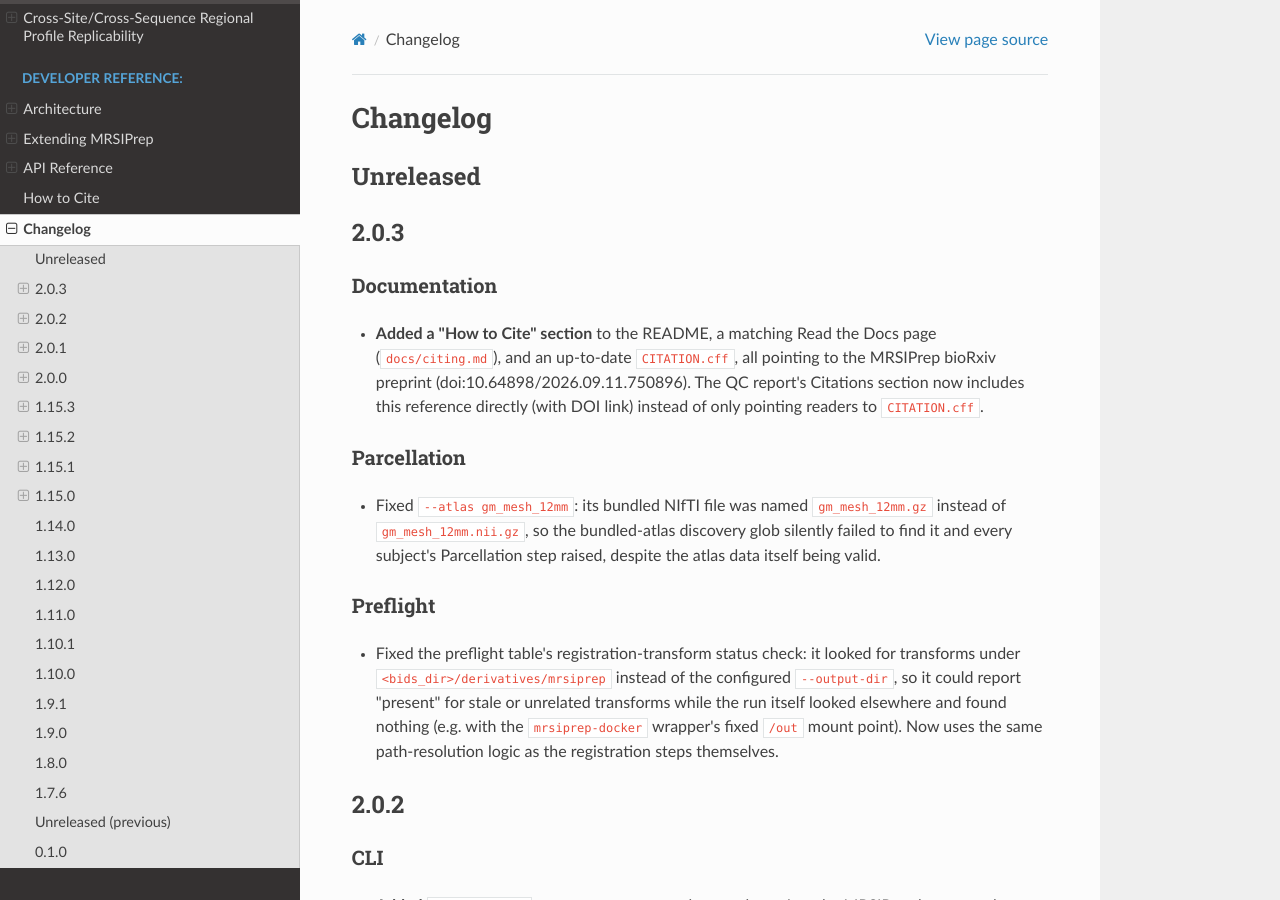
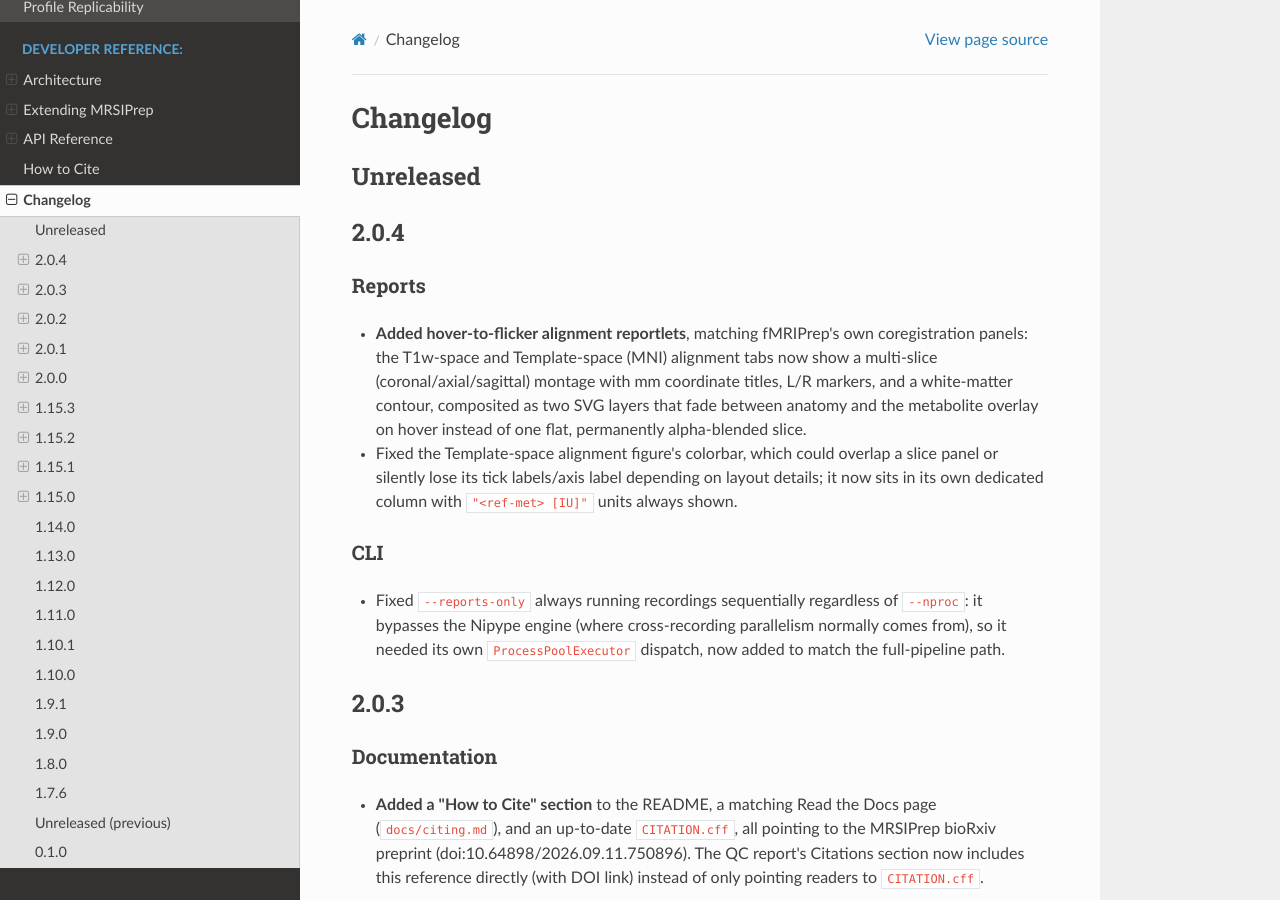
Before and after one commit to MRSI-Psychosis-UP/MRSIPrep, a Sphinx documentation site: the page built from docs/changelog.md, in a window 1280 px wide and 900 px high. Built offline with Sphinx 7.4.7 and the Read the Docs theme 3.1.0, drawn with Linux system fonts in a browser that asks for light colours; pages that are not in the unit, such as notebooks, are missing from menus.

Commit message:
Release 2.0.4
Rolls up the hover-to-flicker alignment reportlets and the reports-only
--nproc parallelism fix into a tagged release matching the
mrsiup/mrsiprep:cpu Docker image rebuild from these commits.

```diff
--- a/docs/changelog.md
+++ b/docs/changelog.md
@@ -1,6 +1,28 @@
 # Changelog
 
 ## Unreleased
+
+## 2.0.4
+
+### Reports
+
+- **Added hover-to-flicker alignment reportlets**, matching fMRIPrep's own
+  coregistration panels: the T1w-space and Template-space (MNI) alignment
+  tabs now show a multi-slice (coronal/axial/sagittal) montage with mm
+  coordinate titles, L/R markers, and a white-matter contour, composited as
+  two SVG layers that fade between anatomy and the metabolite overlay on
+  hover instead of one flat, permanently alpha-blended slice.
+- Fixed the Template-space alignment figure's colorbar, which could overlap
+  a slice panel or silently lose its tick labels/axis label depending on
+  layout details; it now sits in its own dedicated column with
+  `"<ref-met> [IU]"` units always shown.
+
+### CLI
+
+- Fixed `--reports-only` always running recordings sequentially regardless
+  of `--nproc`: it bypasses the Nipype engine (where cross-recording
+  parallelism normally comes from), so it needed its own
+  `ProcessPoolExecutor` dispatch, now added to match the full-pipeline path.
 
 ## 2.0.3
 
--- a/pyproject.toml
+++ b/pyproject.toml
@@ -4,7 +4,7 @@ build-backend = "setuptools.build_meta"
 
 [project]
 name = "mrsiprep"
-version = "2.0.3"
+version = "2.0.4"
 description = "BIDS-like preprocessing pipeline for quantified whole-brain MRSI derivatives"
 readme = "README.md"
 requires-python = ">=3.9"
```
